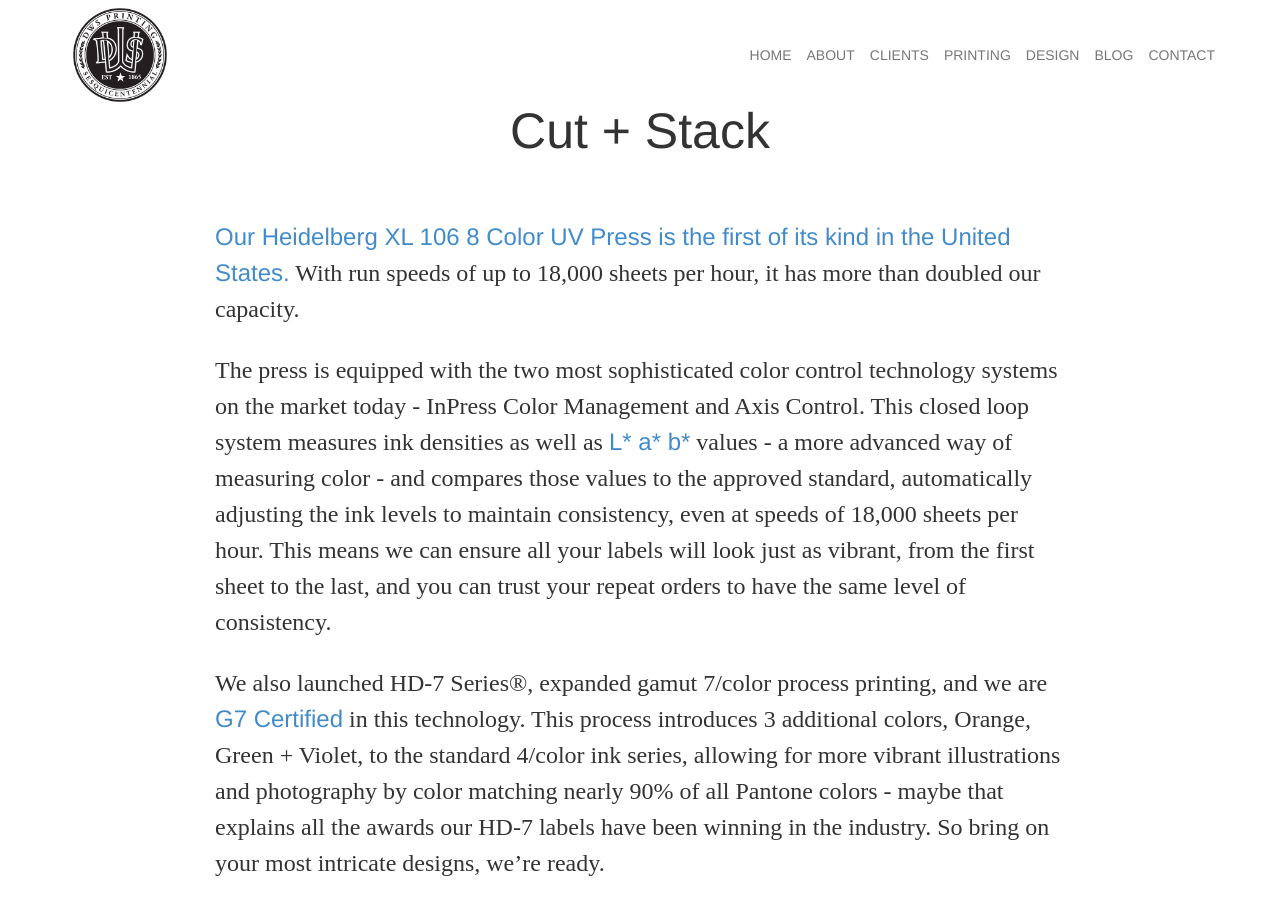
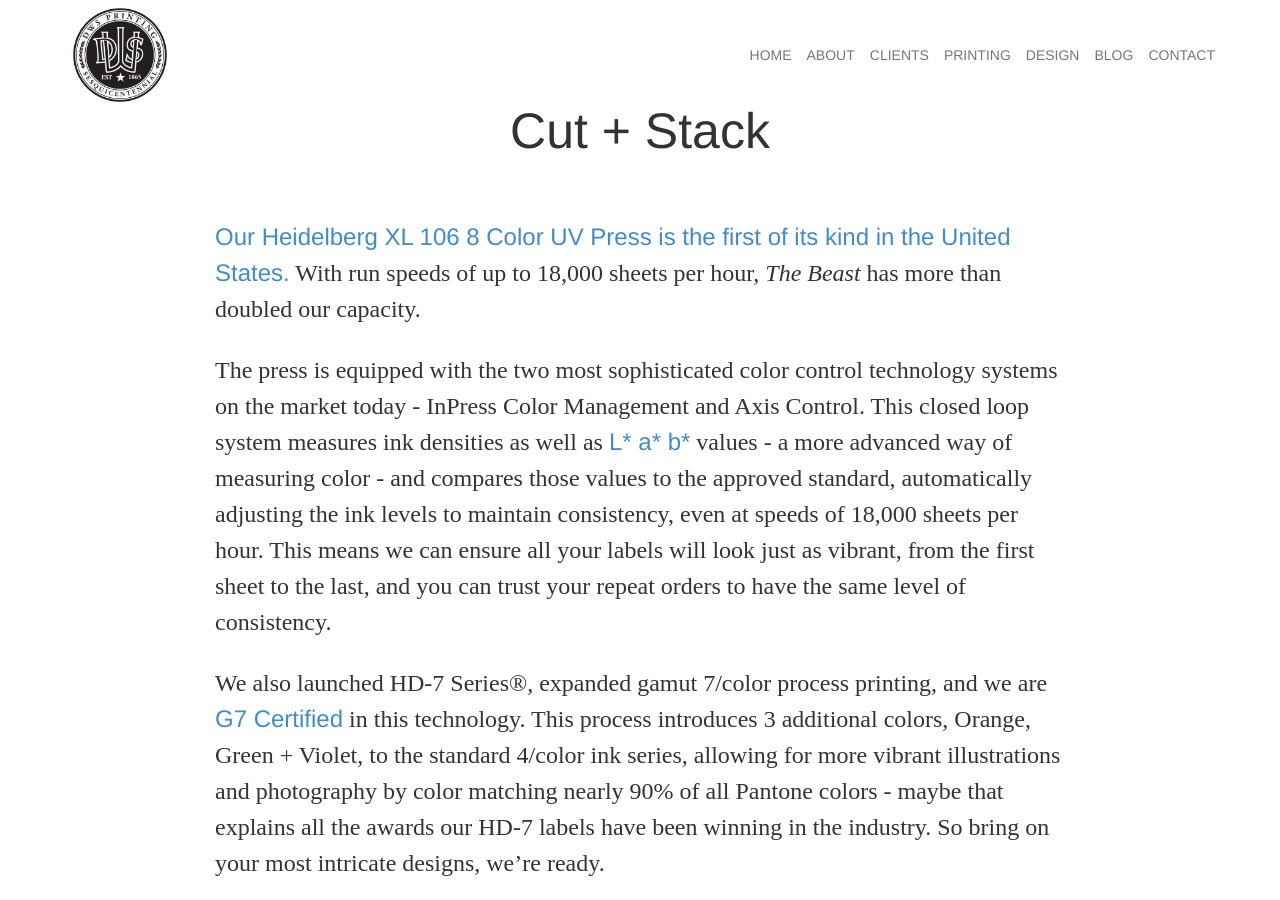
Before and after one commit to moizk/DWS-Jekyll, a Jekyll site: the page built from printing.html, in a window 1280 px wide and 900 px high, scrolled down 961 px. Built offline with Jekyll 4.4.1, drawn with Linux system fonts in a browser that asks for light colours; nearby versions of some CDN libraries; Markdown is read by kramdown in place of the engine named in the settings.

Commit message:
update website

```diff
--- a/_layouts/default.html
+++ b/_layouts/default.html
@@ -69,10 +69,6 @@
           {{ content }}
 
           <div class="footer container hidden-print text-center">
-            <center>
-            <img src="img/logo-mini-new.png" class="img-responsive">
-            <h6>Est. 1865</h6>
-            </center>
             <hr>
             <br>
             <div class="row text-left">
--- a/printing.html
+++ b/printing.html
@@ -18,7 +18,7 @@
 
 <div class="story-content">
   <h3 class="text-center">Cut + Stack</h3>
-  <p><a href="http://whattheythink.com/news/70975-dws-puts-competition-rearview-mirror-heidelberg-xl-106/" target="_blank">Our Heidelberg XL 106 8 Color UV Press is the first of its kind in the United States.</a> With run speeds of up to 18,000 sheets per hour, it has more than doubled our capacity.</p>
+  <p><a href="http://whattheythink.com/news/70975-dws-puts-competition-rearview-mirror-heidelberg-xl-106/" target="_blank">Our Heidelberg XL 106 8 Color UV Press is the first of its kind in the United States.</a> With run speeds of up to 18,000 sheets per hour, <i>The Beast</i> has more than doubled our capacity.</p>
   <p>The press is equipped with the two most sophisticated color control technology systems on the market today - InPress Color Management and Axis Control. This closed loop system measures ink densities as well as <a href="http://www.heidelberg.com/corp/www/binaries/bin/files/dotcom/en/prinect/user_guide_colorimetry_en.pdf">L* a* b*</a> values - a more advanced way of measuring color -  and compares those values to the approved standard, automatically adjusting the ink levels to maintain consistency, even at speeds of 18,000 sheets per hour. This means we can ensure all your labels will look just as vibrant, from the first sheet to the last, and you can trust your repeat orders to have the same level of consistency.</p>
   <p>We also launched HD-7 Series®, expanded gamut 7/color process printing, and we are <a href="http://www.idealliance.org/certifications/g7-certifications/g7-system-certification">G7 Certified</a> in this technology. This process introduces 3 additional colors, Orange, Green + Violet,  to the standard 4/color ink series, allowing for more vibrant illustrations and photography by color matching nearly 90% of all Pantone colors - maybe that explains all the awards our HD-7 labels have been winning in the industry. So bring on your most intricate designs, we’re ready.</p>
   <hr>
--- a/team.html
+++ b/team.html
@@ -122,7 +122,7 @@
     </div>
     <div class="col-sm-4">
       <img src="img/team/vincent.jpg" class="img-responsive">
-      <p class="team-bio hidden-xs"></p>
+      <p class="team-bio hidden-xs">A graduate from Long Island's own NYIT, Vincent is the first smiling face you see when you walk through the door and 'The Sample Pulling King' - if you've ever been sent a beautiful sample packet of our labels, Vincent was who curated your little package. He also runs our Twitter and Instagram accounts, so make sure you give us a follow!<br><br>When he's not at DWS, he's enjoying the beach or curating his own Instagram account with scenery shots or what he's having for lunch. Vincent also has a slight obsession with Golden Retrievers - ask him why next time you come for a visit.</p>
       <h3>Vincent DeGori</h3>
       <h4>Client Services Assistant</h4>
     </div>
```
